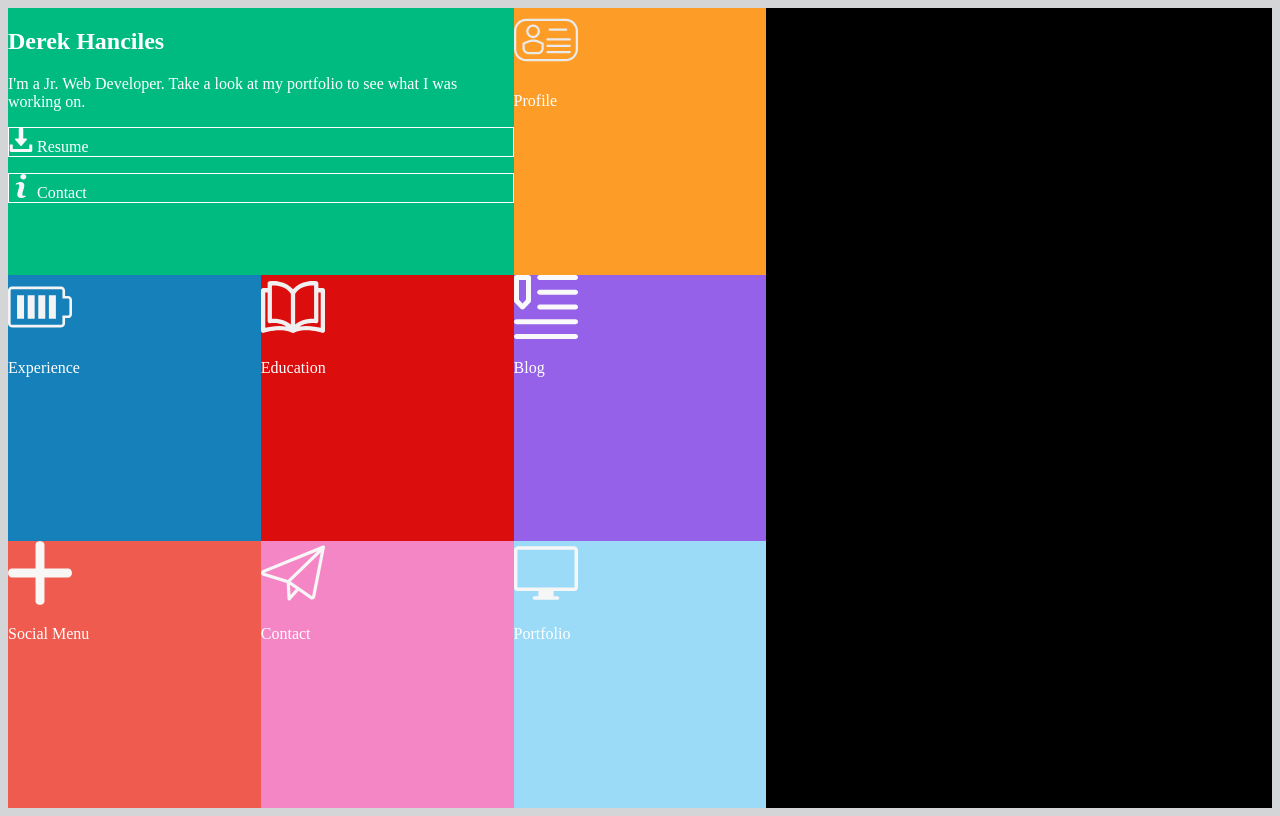
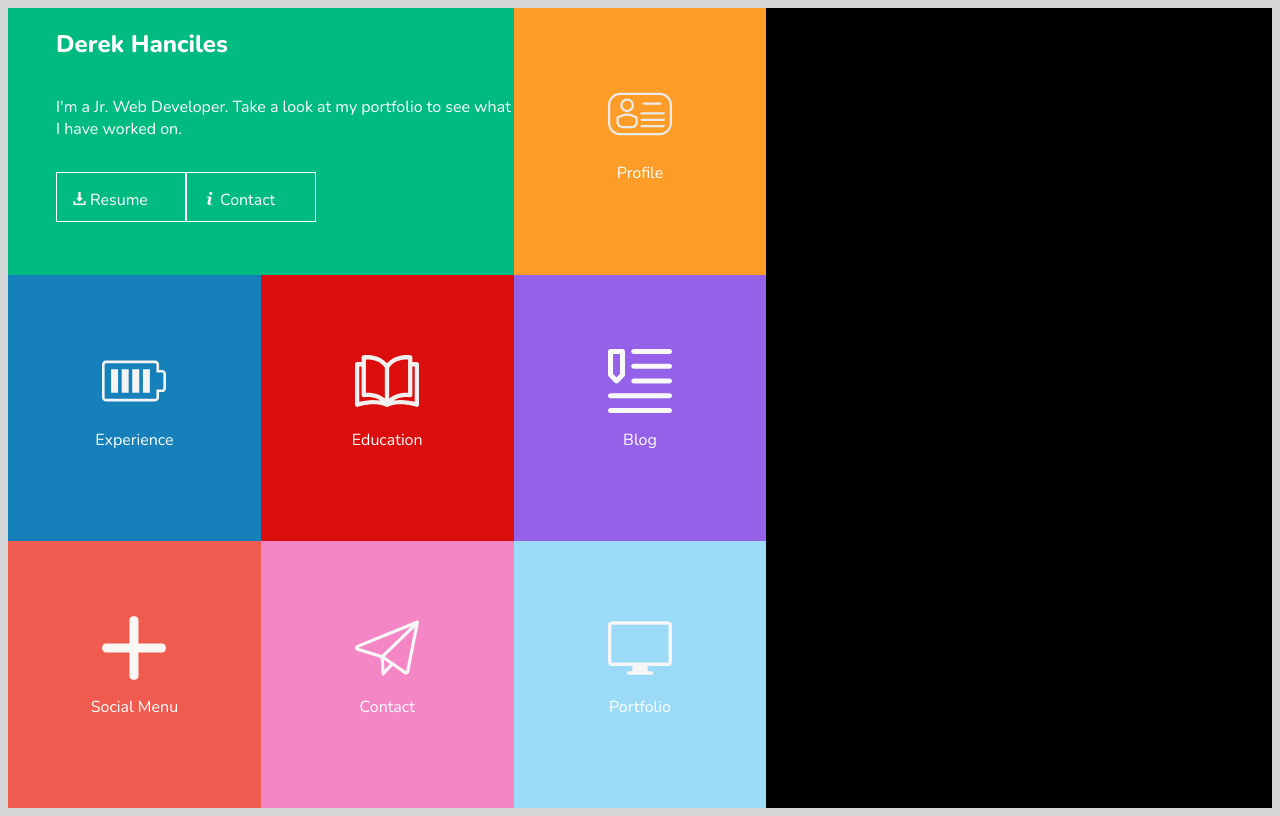
Before and after one commit to Dhanciles/dh-comp-challenge-1, a plain HTML site: page index.html in a window 1280 px wide. Drawn offline with nearby package versions, Linux system fonts and the light colour scheme.

Commit message:
Properly positioned icons in their boxes

```diff
--- a/index.html
+++ b/index.html
@@ -1,21 +1,25 @@
 <!doctype html>
 <html lang="en">
   <head>
+    <meta name="viewport" content="width=device-width, initial-scale=1">
     <link rel="stylesheet" href="styles.css">
+    <link href="https://fonts.googleapis.com/css?family=Nunito:400,800" rel="stylesheet">
     <title>Portillo's Website</title>
   </head>
   <body>
-      <article class="site-box grid1">
+      <article class="bio-box grid1">
         <h1>Derek Hanciles</h1>
         <p>I'm a Jr. Web Developer.
-          Take a look at my portfolio to see what I was working on.
+          Take a look at my portfolio to see what I have worked on.
         </p>
+        <div for="bio buttons" class="buttons-container">
           <p class="bio-box-buttons">
             <img class="bio-box-icons" src="images/002-download.svg" alt="Resume button icon, which is an arrow pointing downward to a container">
           Resume</p>
           <p class="bio-box-buttons">
             <img class="bio-box-icons" src="images/005-info.svg" alt="Contact button icon, which is a lower case italicized I">
           Contact</p>
+        </div>
       </article>
       <article class="site-box grid2">
         <img class="site-box-icon profile-icon" src="images/006-id.svg" alt="Profile icon, which is a minimally designed contact/id card">
--- a/styles.css
+++ b/styles.css
@@ -11,7 +11,19 @@ body {
   height: 100vh;
   background-color: #d4d5d7;
   color: #ffffff;
+  font-family: 'Nunito', sans-serif;
 }
+
+article {
+  cursor: pointer;
+}
+ h1 {
+  font-weight: 800;
+ }
+
+ p {
+  font-weight: 400;
+ }
 
 /* Boxes that allow you to access portfolio content */
 .grid1 {
@@ -48,14 +60,35 @@ body {
   background-color: #9bdbf7;
 }
 
+.site-box {
+  display: flex;
+  flex-direction: column;
+  justify-content: center;
+  align-items: center;
+ }
+
+ .bio-box {
+  display: flex;
+  flex-direction: column;
+  padding-left: 3rem;
+ }
+
 /* Site Box Icons */
 .bio-box-icons {
-  height: 1.5rem;
-  width: 1.5rem;
+  height: 0.8rem;
+  width: 0.8rem;
 }
 
 .bio-box-buttons {
   border: 1px solid #ffffff;
+  height: 1rem;
+  width: 6rem;
+  padding: 1rem;
+}
+
+.buttons-container {
+  display: flex;
+  flex-direction: row;
 }
 
 .site-box-icon {
```
Lines whose indentation alone changed are shown as unchanged.
